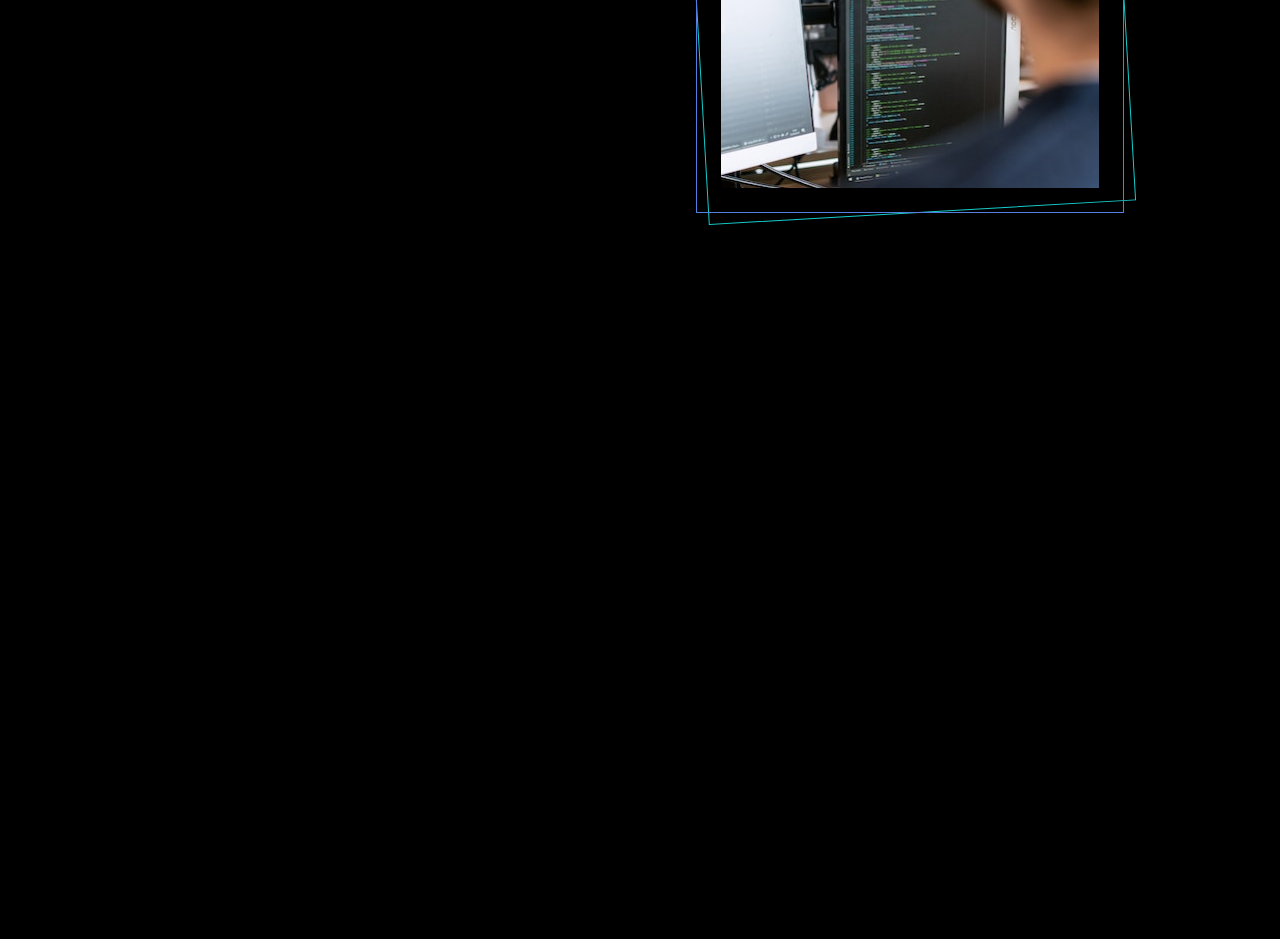
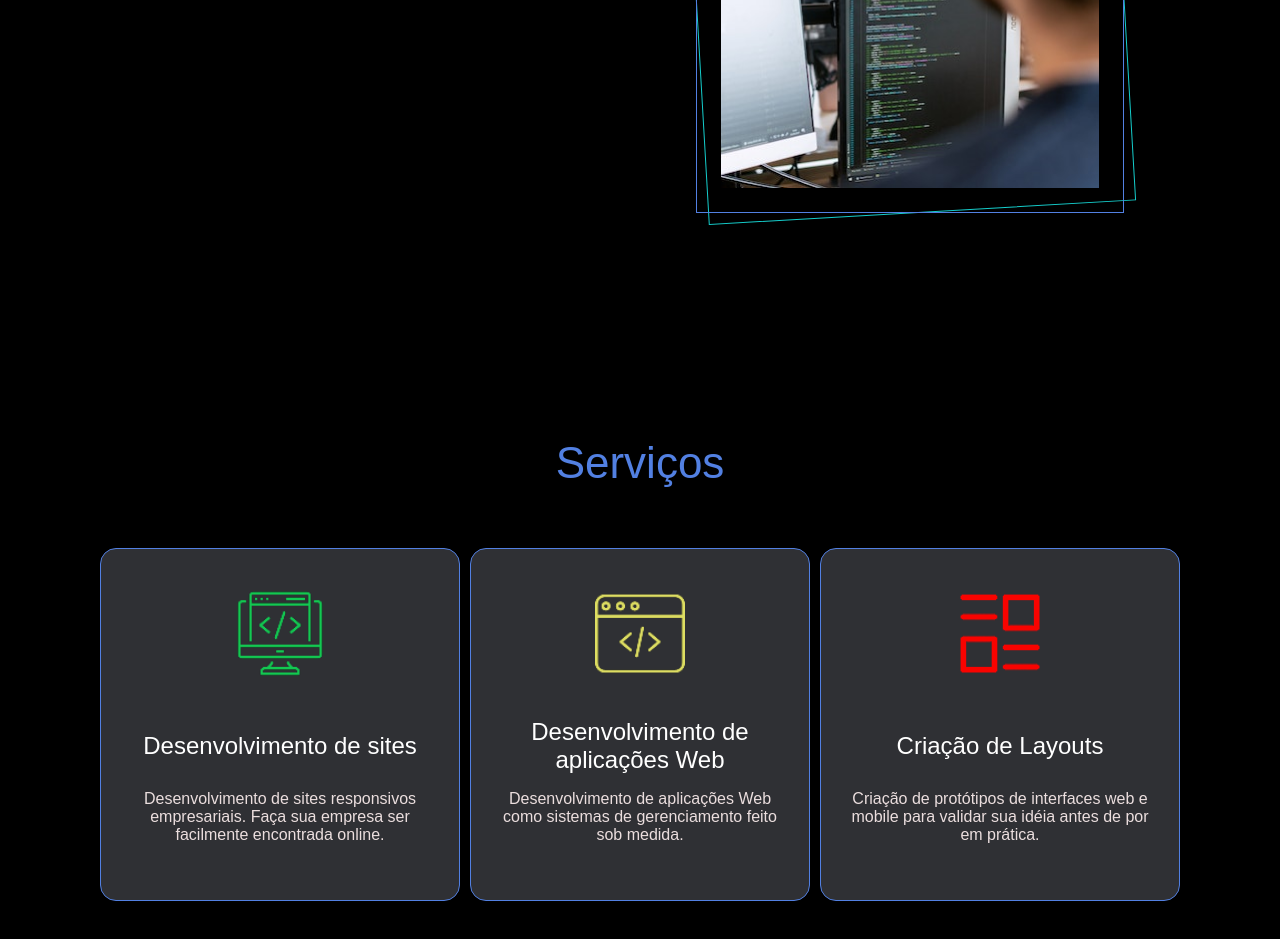
Before and after one commit to rrdelima/PersonalSiteRR, a plain HTML site: page index.html in a window 1280 px wide. Shown: the part 1095-2034 px from the top of the page. Before the commit the page ends 1383 px from the top, so only its background shows below. Drawn offline with nearby package versions, Linux system fonts and the light colour scheme.

Commit message:
Services

```diff
--- a/index.html
+++ b/index.html
@@ -42,7 +42,6 @@
         no desenvolvimento de dois sites institucionais, utilizando HTML, CSS, BootStrap, JQuery e
         Javascript.</p>
         </div>
-
         <div class="img-container">
             <div class="line green">
 
@@ -52,7 +51,26 @@
             </div>
             <img src="Assets/img_About_me.png" alt="img_About_me">
         </div>
-
+    </section>
+    <section class="services">
+        <h1 class="title-purple">Serviços</h1>
+        <div class="services-container">
+            <div class="service-card">
+                <img src="Assets/terminal-icon.png" alt="Terminal Icon">
+                <h2>Desenvolvimento de sites</h2>
+                <p>Desenvolvimento de sites responsivos empresariais. Faça sua empresa ser facilmente encontrada online.</p>
+            </div>
+            <div class="service-card">
+                <img src="Assets/code-icon.png" alt="Code Icon">
+                <h2>Desenvolvimento de aplicações Web</h2>
+                <p>Desenvolvimento de aplicações Web como sistemas de gerenciamento feito sob medida.</p>
+            </div>
+            <div class="service-card">
+                <img src="Assets/layout-icon.png" alt=" Layout Icon">
+                <h2>Criação de Layouts</h2>
+                <p>Criação de protótipos de interfaces web e mobile para validar sua idéia antes de por em prática.</p>
+            </div>
+        </div>
     </section>
 
     <script>
--- a/style.css
+++ b/style.css
@@ -143,7 +143,41 @@ nav ul a svg{
 .about-me .img-container .line.green{
     transform: rotate(-3.3deg);
     border: 1px solid var(--green);
+}
 
+.services{
+    text-align: center;
+    margin: 150px 0;
+    padding: 0 100px;
+}
+
+.services-container{
+    display: flex;
+    justify-content: space-between;
+    max-width: 1200px;
+    margin: 60px auto 0;
+}
+
+.services .services-container .service-card{
+    max-width: 360px;
+    background: #2F3034;
+    border: 1px solid var(--purple);
+    border-radius: 16px;
+    padding: 40px 25px;
+    display: flex;
+    flex-direction: column;
+    justify-content:space-between;
+    text-align: center;
+    align-items: center;
+}
+
+.services .services-container .service-card img{
+    margin-bottom: 40px;
+    width: 90px;
+}
+
+.service-card + .service-card {
+    margin-left: 10px;
 }
 
 /*Responsividade*/
@@ -177,6 +211,7 @@ nav ul a svg{
     .about-me .img-container{
         margin: 70px 0;
     }
+
 }
 
 /*Tablet*/
```
Also changed, not shown: Assets/code-icon.png (added), Assets/layout-icon.png (added), Assets/terminal-icon.png (added).
